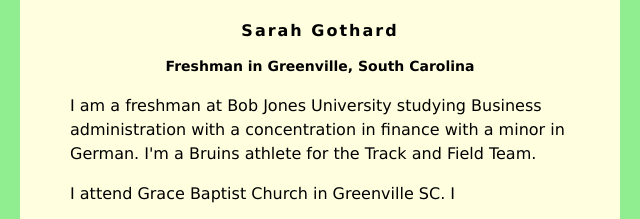
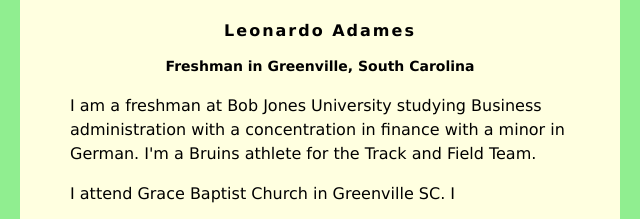
Before and after one commit to Leoadames1516/Leoadames1516.github.io, a plain HTML site: page index.html in a window 1280 px wide. Shown: the top 219 px of the page, 320-960 px from the left. Drawn offline with Linux system fonts and the light colour scheme.

Commit message:
Update index.html

```diff
--- a/index.html
+++ b/index.html
@@ -30,7 +30,7 @@
 </head>
 <body>
     <div id="content">
-        <h1>Sarah Gothard</h1>
+        <h1>Leonardo Adames</h1>
         <h2>Freshman in Greenville, South Carolina</h2>
 
          <p>I am a freshman at Bob Jones University studying Business administration with a concentration in finance with a minor in
```
